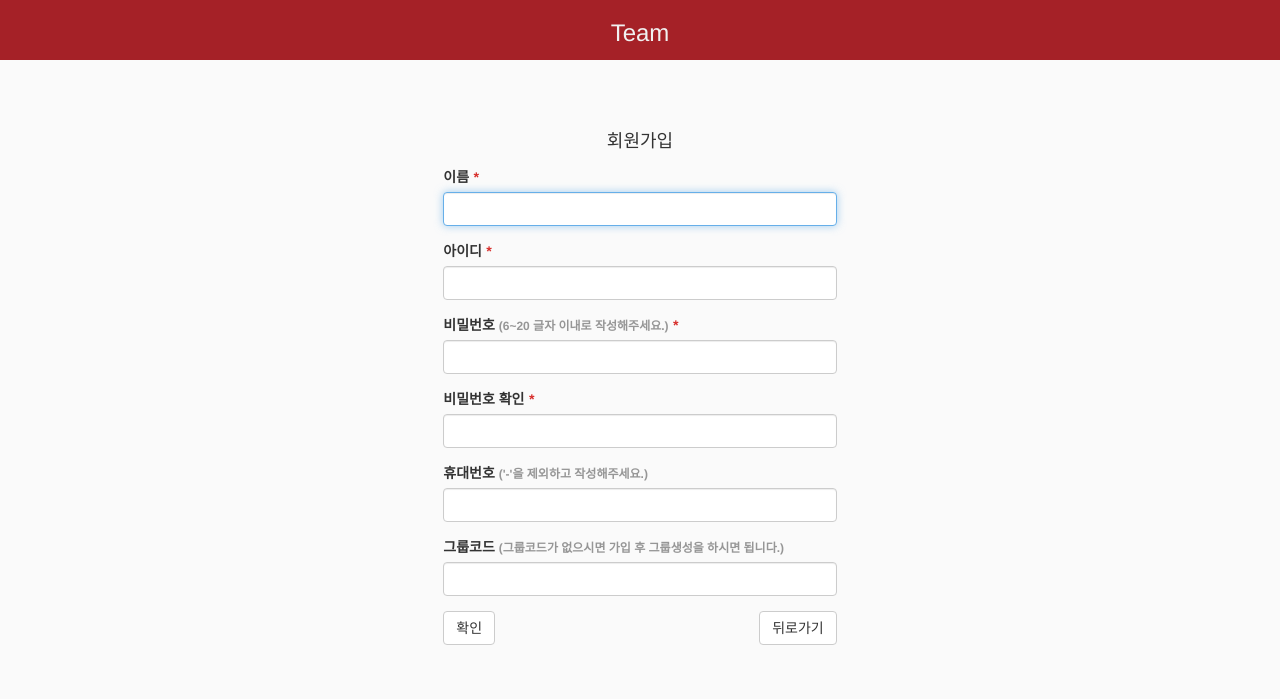
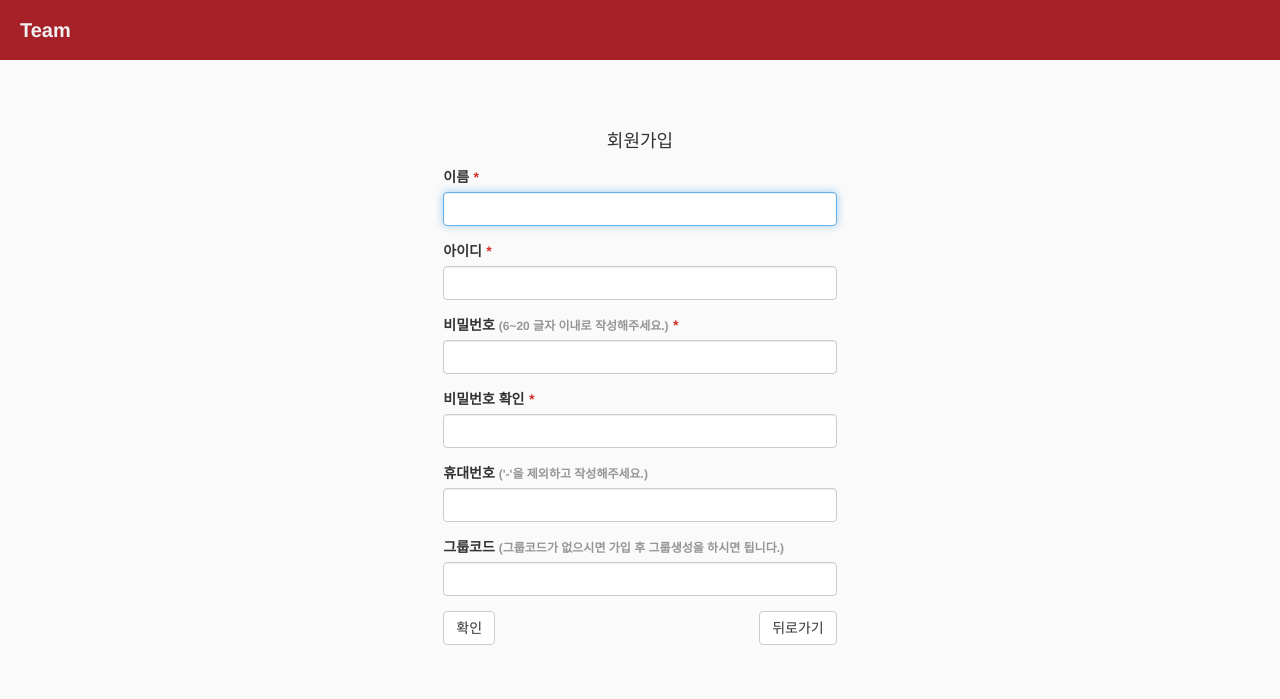
Before and after one commit to inhyeok/Its, a Python web app: template templates/signup.html in a window 1280 px wide. Shown: the top 699 px of the page. Run offline with Jinja, Linux system fonts and the light colour scheme; the template is opened without the code that fills it, so the values that code supplies are empty; some libraries are stand-ins or nearby versions.

Commit message:
Fix header style

```diff
--- a/static/css/main.css
+++ b/static/css/main.css
@@ -7,8 +7,16 @@ body{
   height: 60px;
   position: fixed;
   z-index: 100;
+  padding: 0 20px;
 }
-.header a {
+
+.header .logo span {
+  font-size: 20px;
+  line-height: 60px;
+  font-weight: bolder;
+}
+
+.header .logo a {
   color: #F1F1F1;
   text-decoration: none;
 }
--- a/templates/layout.html
+++ b/templates/layout.html
@@ -19,24 +19,28 @@
 
   </head>
   <body>
-    <div id='header' class='header'>
-      <div class='text-center'>
+    <header class='header' id='header' >
+      <div class='row'>
+        <div class='logo col-sm-3' id='logo'>
           {% if session.group %}
-          <h3>
+            <span>
               <a href='/'>
                 {{ session.group.name }}
               </a>
-          </h3>
+            </span>
           {% else %}
+            <span>
               <a href='/'>
-            <h3>Team</h3>
+                Team
               </a>
+            </span>
           {% endif %}
         </div>
       </div>
-    <div class='content'>
+    </header>
+    <article class='content'>
       {% block content %}
       {% endblock %}
     </div>
-  </body>
+  </article>
 </html>
```
Lines whose indentation alone changed are shown as unchanged.
